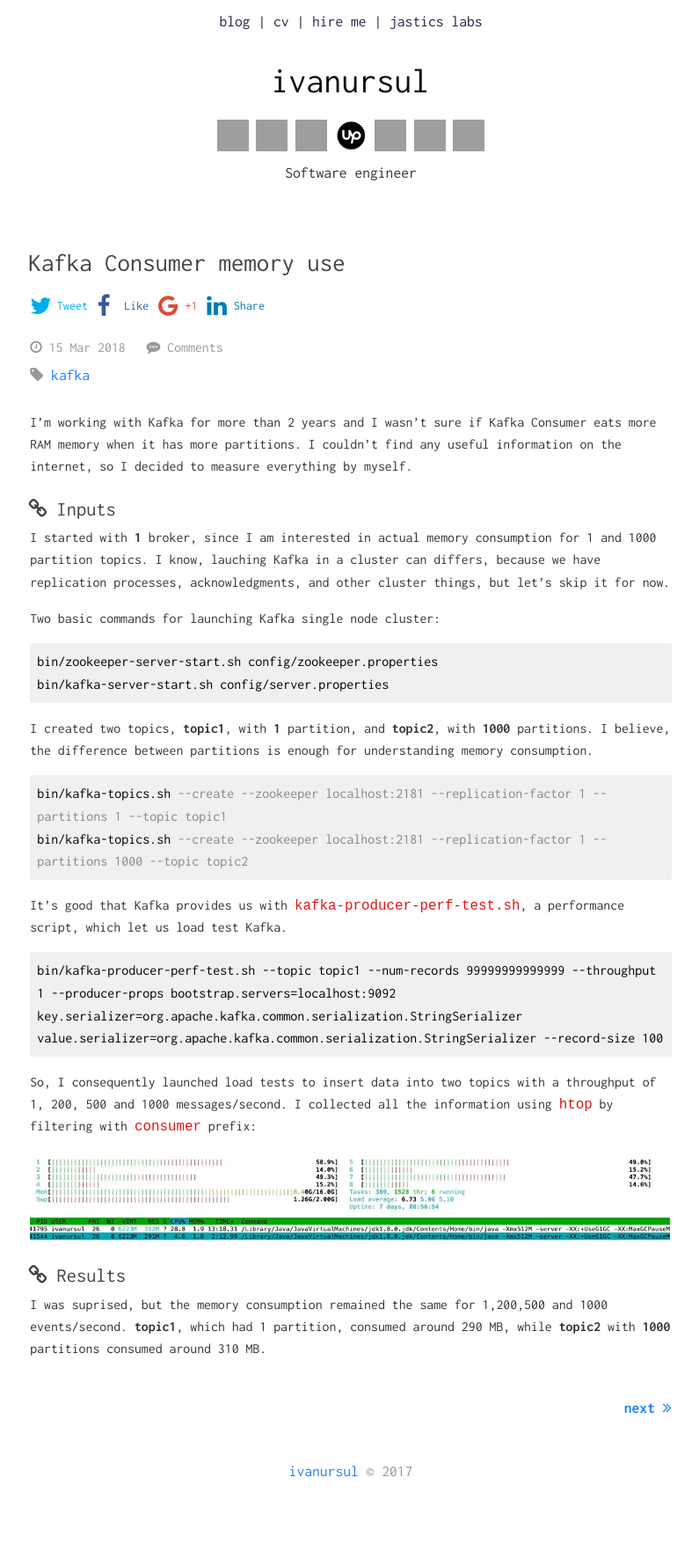
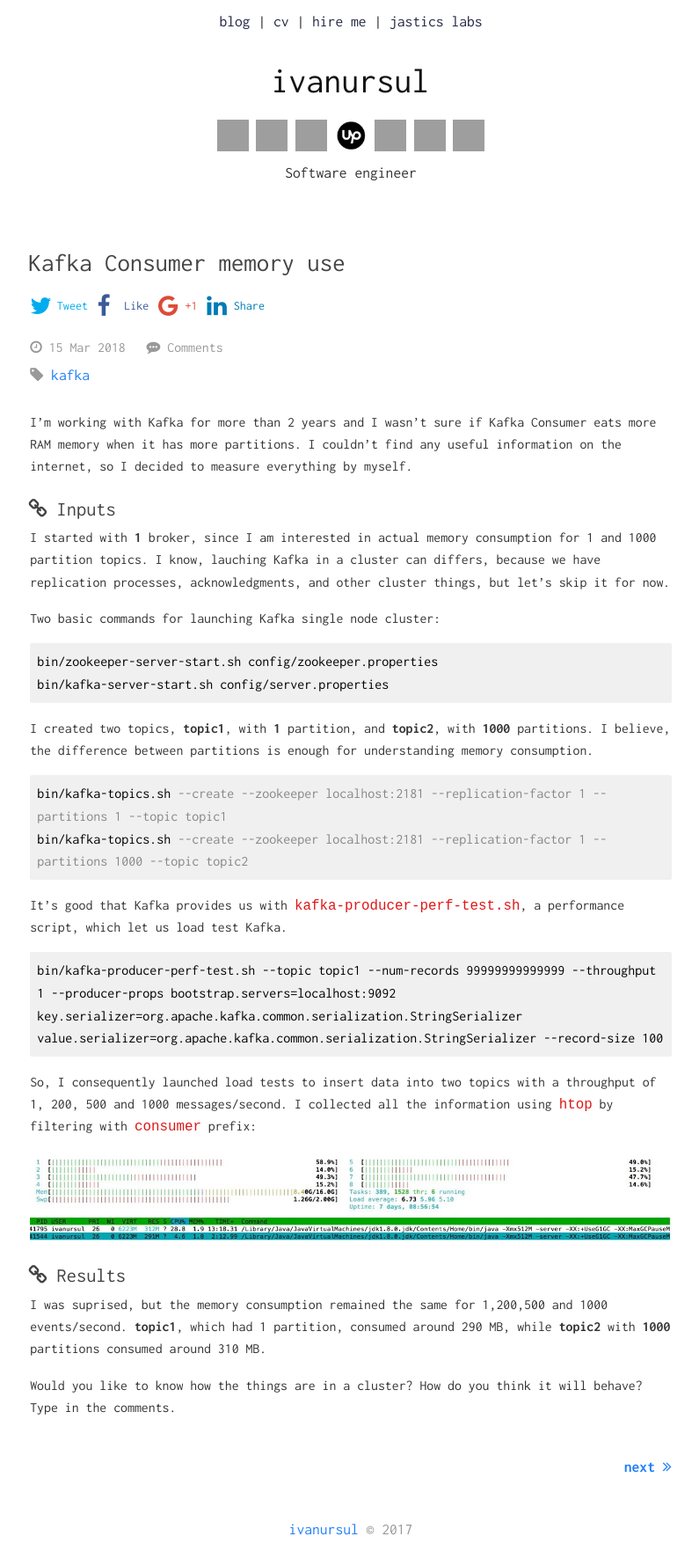
Before and after one commit to ivanursul/ivanursul, a Jekyll site: the page built from _posts/2018-03-15-kafka-consumer-memory-consumption.markdown, in a window 1280 px wide. Shown: the whole page at 88% size, without its empty margins (241-1036 px from the left). Built offline with Jekyll 4.4.1, drawn with Linux system fonts in a browser that asks for light colours; comment, search, counter and statistics services are not loaded; before the commit the page ends 1696 px from its top, so only the background shows below that; grey boxes are pictures that could not be loaded.

Commit message:
Added more text

```diff
--- a/_posts/2018-03-15-kafka-consumer-memory-consumption.markdown
+++ b/_posts/2018-03-15-kafka-consumer-memory-consumption.markdown
@@ -39,3 +39,5 @@
 ### <a href="#results" name="results"><i class="fa fa-link anchor" aria-hidden="true"></i></a> Results
 
 I was suprised, but the memory consumption remained the same for 1,200,500 and 1000 events/second. **topic1**, which had 1 partition, consumed around 290 MB, while **topic2** with **1000** partitions consumed around 310 MB.
+
+Would you like to know how the things are in a cluster? How do you think it will behave? Type in the comments.
```
